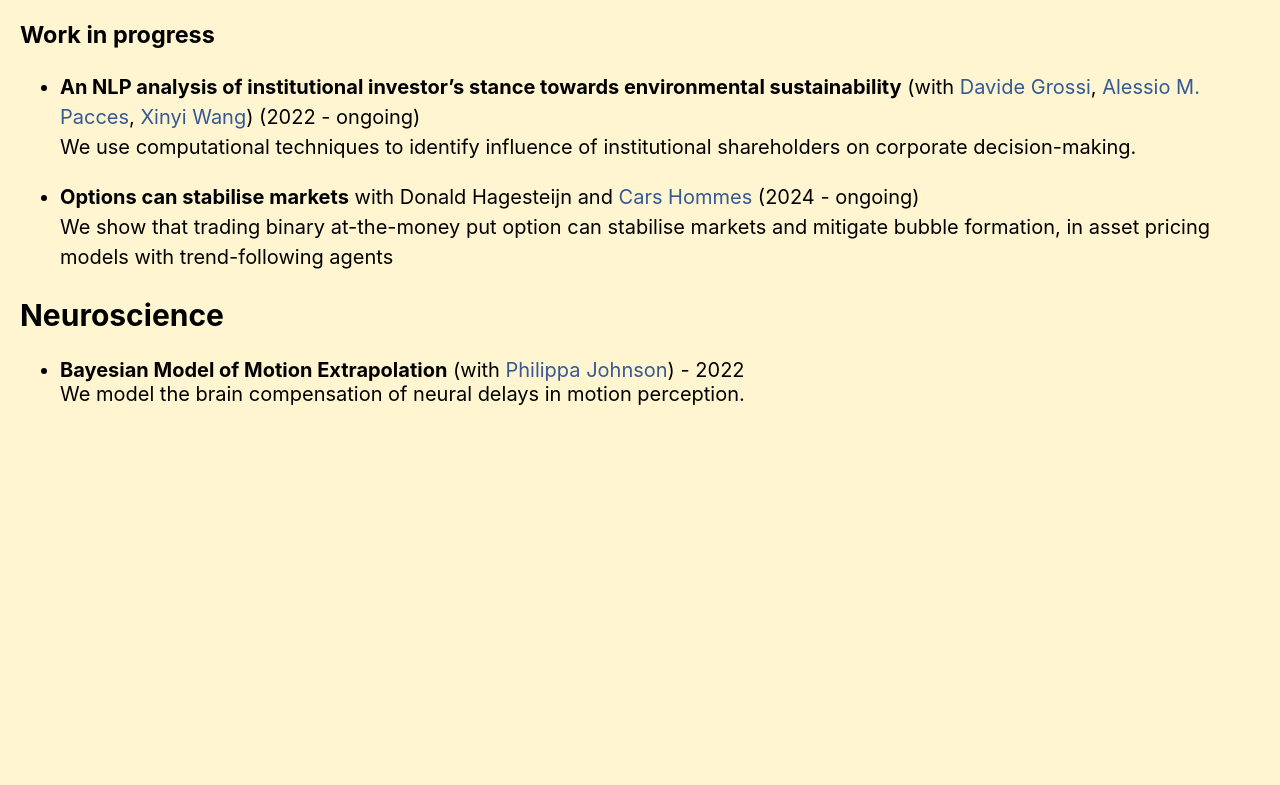
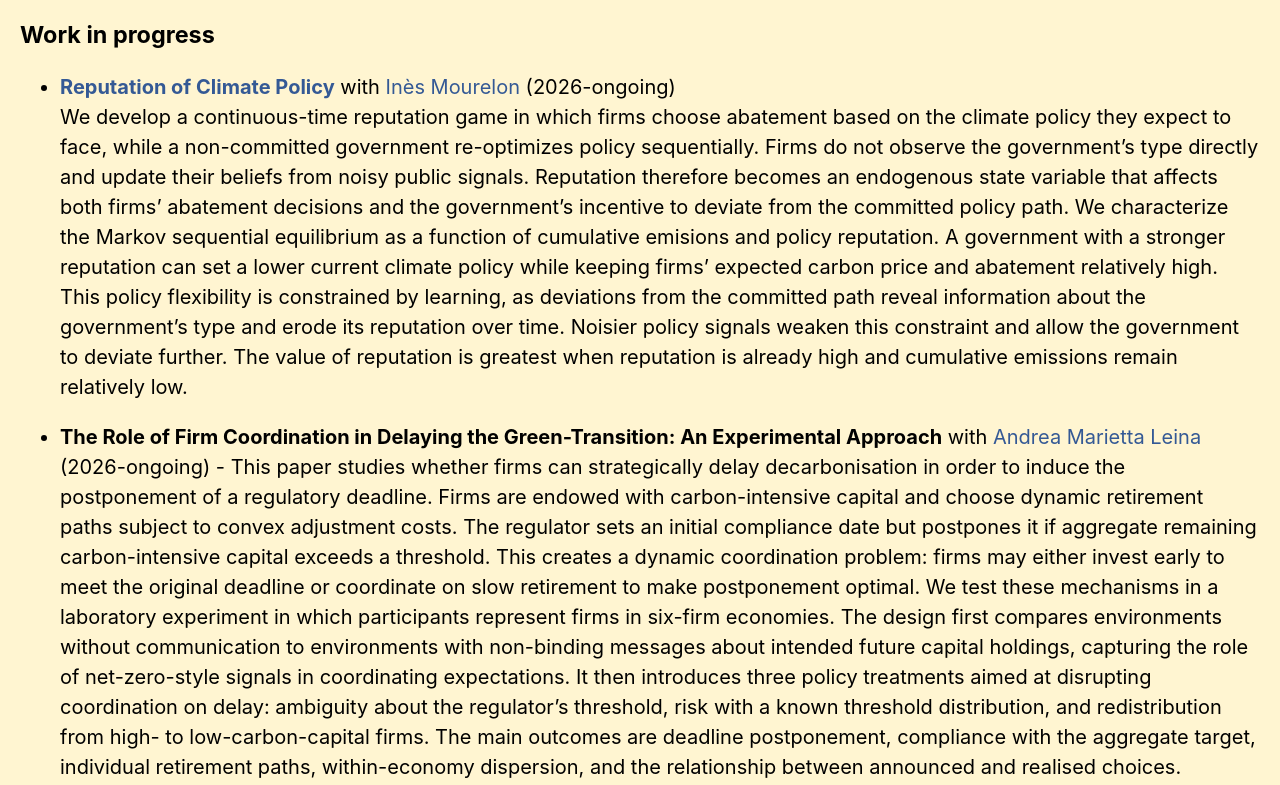
Before and after one commit to NoFishLikeIan/nofishlikeian.github.io, an Eleventy site: page pages/research.md in a window 1280 px wide. Shown: the part 535-1320 px from the top of the page. Before the commit the page ends 1001 px from the top, so only its background shows below. Built offline with nearby package versions, Linux system fonts and the light colour scheme; Eleventy itself is replaced by a stand-in of ours; files that its build step writes are made by us from their sources.

Commit message:
🦉 new paper

```diff
--- a/pages/research.md
+++ b/pages/research.md
@@ -17,8 +17,11 @@ eleventyNavigation:
 
 ### Work in progress
 
-- **An NLP analysis of institutional investor’s stance towards environmental sustainability** (with [Davide Grossi](https://davidegrossi.me/), [Alessio M. Pacces](https://www.uva.nl/en/profile/p/a/a.m.pacces/a.m.pacces.html), [Xinyi Wang](https://www.uva.nl/en/profile/w/a/x.wang/x.wang.html)) (2022 - ongoing)
-    We use computational techniques to identify influence of institutional shareholders on corporate decision-making.
+- [**Reputation of Climate Policy**]("../static/docs/rep-climate-policy.pdf") with [Inès Mourelon](https://sites.google.com/view/ines-mourelon) (2026-ongoing)
+    We develop a continuous-time reputation game in which firms choose abatement based on the climate policy they expect to face, while a non-committed government re-optimizes policy sequentially. Firms do not observe the government’s type directly and update their beliefs from noisy public signals. Reputation therefore becomes an endogenous state variable that affects both firms’ abatement decisions and the government’s incentive to deviate from the committed policy path. We characterize the Markov sequential equilibrium as a function of cumulative emisions and policy reputation. A government with a stronger reputation can set a lower current climate policy while keeping firms’ expected carbon price and abatement relatively high. This policy flexibility is constrained by learning, as deviations from the committed path reveal information about the government’s type and erode its reputation over time. Noisier policy signals weaken this constraint and allow the government to deviate further. The value of reputation is greatest when reputation is already high and cumulative emissions remain relatively low.
+
+- **The Role of Firm Coordination in Delaying the Green-Transition: An Experimental Approach** with [Andrea Marietta Leina](https://andreamariettaleina.com/) (2026-ongoing) - This paper studies whether firms can strategically delay decarbonisation in order to induce the postponement of a regulatory deadline. Firms are endowed with carbon-intensive capital and choose dynamic retirement paths subject to convex adjustment costs. The regulator sets an initial compliance date but postpones it if aggregate remaining carbon-intensive capital exceeds a threshold. This creates a dynamic coordination problem: firms may either invest early to meet the original deadline or coordinate on slow retirement to make postponement optimal.  We test these mechanisms in a laboratory experiment in which participants represent firms in six-firm economies. The design first compares environments without communication to environments with non-binding messages about intended future capital holdings, capturing the role of net-zero-style signals in coordinating expectations. It then introduces three policy treatments aimed at disrupting coordination on delay: ambiguity about the regulator’s threshold, risk with a known threshold distribution, and redistribution from high- to low-carbon-capital firms.  The main outcomes are deadline postponement, compliance with the aggregate target, individual retirement paths, within-economy dispersion, and the relationship between announced and realised choices.
+
 
 - **Options can stabilise markets** with Donald Hagesteijn and [Cars Hommes](https://www.uva.nl/en/profile/h/o/c.h.hommes/c.h.hommes.html) (2024 - ongoing)
     We show that trading binary at-the-money put option can stabilise markets and mitigate bubble formation, in asset pricing models with trend-following agents
```
Also changed, not shown: 1 other file.
